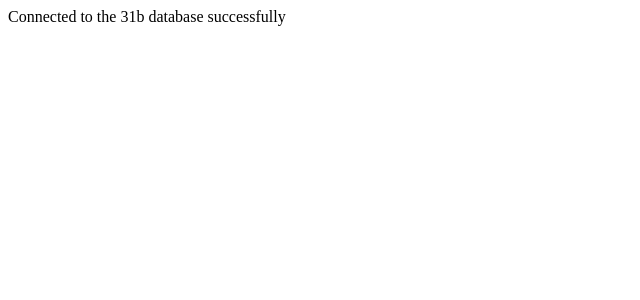
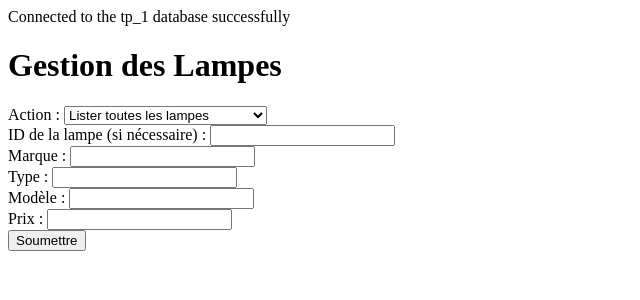
Before and after one commit to yacdja/tp_1_djabali_yacine, a PHP site: page / in a window 1280 px wide. Shown: the top 300 px of the page, without its empty margins (0-640 px from the left). Run offline with PHP 8.4, Linux system fonts and the light colour scheme.

Commit message:
– PHP tp2

```diff
--- /dev/null
+++ b/class/CRUD.php
@@ -0,0 +1,86 @@
+<?php
+class CRUD{
+    /**
+     * @return array
+     */
+    public function getLampes(){
+        global $oPDO;
+        $oPDOStatement = $oPDO->query("SELECT id, brand, model, price, type FROM lampe ORDER BY id ASC");
+
+        $lampes = $oPDOStatement->fetchAll(PDO::FETCH_ASSOC);
+        return $lampes;
+    }
+
+    public function getLampeById($id){
+        global $oPDO;
+        $oPDOStatement = $oPDO->prepare("SELECT id, brand, model, price, type FROM lampe WHERE id = :id");
+        $oPDOStatement ->bindParam(':id', $id, PDO::PARAM_INT);
+
+        //execution de la requete
+        $oPDOStatement->execute();
+
+        //recuperation de resultat
+        $lampe=$oPDOStatement->fetch(PDO::FETCH_ASSOC);
+        return $lampe;
+
+    }
+
+    public function addLampe($lampe){
+        global $oPDO;
+
+        //preparation de la requete
+        $oPDOStatement = $oPDO->prepare('INSERT INTO lampe SET brand=:brand, type=:type, model=:model, price=:price');
+        $oPDOStatement ->bindParam(':brand', $lampe['brand'], PDO::PARAM_STR);
+        $oPDOStatement ->bindParam(':type', $lampe['type'], PDO::PARAM_STR);
+        $oPDOStatement ->bindParam(':model', $lampe['model'], PDO::PARAM_STR);
+        $oPDOStatement ->bindParam(':price', $lampe['price'], PDO::PARAM_STR);
+
+
+        //execution de la requete
+        $oPDOStatement->execute();
+
+        //tester le nombre de lignes affectees
+        if ($oPDOStatement->rowCount() <= 0) {
+            return false;
+        }
+        return $oPDO->lastInsertId();
+    }
+
+    public function updateLampeById($id, $lampe){
+        global $oPDO;
+
+        $oPDOStatement = $oPDO->prepare('UPDATE lampe SET brand=:brand, type=:type, model=:model, price=:price WHERE id=:id');
+
+        $oPDOStatement->bindParam(':id', $id, PDO::PARAM_INT);
+        $oPDOStatement->bindParam(':brand', $lampe['brand'], PDO::PARAM_STR);
+        $oPDOStatement->bindParam(':type', $lampe['type'], PDO::PARAM_STR);
+        $oPDOStatement->bindParam(':model', $lampe['model'], PDO::PARAM_STR);
+        $oPDOStatement->bindParam(':price', $lampe['price'], PDO::PARAM_STR);
+
+        // Exécution de la requête
+        $oPDOStatement->execute();
+
+        // Tester le nombre de lignes affectées
+        if ($oPDOStatement->rowCount() <= 0) {
+            return false;
+        }
+        return true;
+    }
+
+    public function deleteLampeById($id){
+        global $oPDO;
+        $lampe=$this->getLampeById($id);
+
+        if($lampe){
+            $oPDOStatement = $oPDO->prepare("DELETE FROM lampe WHERE id=:id");
+            $oPDOStatement->bindParam(':id', $id, PDO::PARAM_INT);
+            $oPDOStatement->execute();
+
+            return "La lampe a etait retiré!!";
+        }
+        else{
+            return "lampe non trouvé";
+        }
+    }
+}
+?>
--- /dev/null
+++ b/class/Lampe.php
@@ -0,0 +1,32 @@
+<?php
+class Lampe {
+    private $crud;
+    private $id;
+    private $brand;
+    private $type;
+    private $model;
+    private $price;
+    public function createLampe() {
+        $lampeData = [
+            'brand' => $this->getBrand(),
+            'type' => $this->getType(),
+            'model' => $this->getModel(),
+            'price' => $this->getPrice()
+        ];
+        return $this->crud->addLampe($lampeData);
+    }
+
+    public function updateLampe() {
+        $lampeData = [
+            'brand' => $this->getBrand(),
+            'type' => $this->getType(),
+            'model' => $this->getModel(),
+            'price' => $this->getPrice()
+        ];
+        return $this->crud->updateLampeById($this->getId(), $lampeData);
+    }
+
+    public function deleteLampe() {
+        return $this->crud->deleteLampeById($this->getId());
+    }
+}
--- a/index.php
+++ b/index.php
@@ -1,19 +1,140 @@
 <?php
 $host = "localhost";
-$db = "31b";
+$db = "tp_1";
 $user = "root";
 $password = "";
 
 $dsn = "mysql:host=$host;dbname=$db;charset=UTF8";
 
-global $oPDO;
+// Utilisez try-catch pour gérer les exceptions PDO
 try {
     $oPDO = new PDO($dsn, $user, $password);
-    if ($oPDO) {
-        echo "Connected to the $db database successfully";
-    }
+    // Configurez PDO pour générer des exceptions en cas d'erreur SQL
+    $oPDO->setAttribute(PDO::ATTR_ERRMODE, PDO::ERRMODE_EXCEPTION);
+    echo "Connected to the $db database successfully";
 } catch (PDOException $e) {
-    echo $e->getMessage();
+    // En cas d'erreur de connexion, affichez l'erreur
+    die("Connection failed: " . $e->getMessage());
 }
 
+require_once "class/CRUD.php";
+require_once "class/Lampe.php";
+
+$crud = new CRUD($oPDO);
+$lampe = new Lampe($crud);
+$result = "";
+
+// Traitement du formulaire
+if ($_SERVER["REQUEST_METHOD"] == "POST" && isset($_POST["action"])) {
+    if ($_POST["action"] == "getLampes") {
+        $lampes = $crud->getLampes();
+    } elseif ($_POST["action"] == "getLampeById" && isset($_POST["id"])) {
+        $id = $_POST["id"];
+        // Appelez la méthode getLampeById() à partir de l'instance CRUD
+        $result = $crud->getLampeById($id);
+    } elseif ($_POST["action"] == "addLampe" && isset($_POST["brand"], $_POST["type"], $_POST["model"], $_POST["price"])) {
+        $newLampe = [
+            "brand" => $_POST["brand"],
+            "type" => $_POST["type"],
+            "model" => $_POST["model"],
+            "price" => $_POST["price"]
+        ];
+        $insertedId = $crud->addLampe($newLampe);
+        if ($insertedId) {
+            $result = "Lampe ajoutée avec l'ID : $insertedId";
+        } else {
+            $result = "Échec de l'ajout de la lampe";
+        }
+    } elseif ($_POST["action"] == "updateLampeById" && isset($_POST["id"], $_POST["brand"], $_POST["type"], $_POST["model"], $_POST["price"])) {
+        $id = $_POST["id"];
+        $updatedLampe = [
+            "brand" => $_POST["brand"],
+            "type" => $_POST["type"],
+            "model" => $_POST["model"],
+            "price" => $_POST["price"]
+        ];
+        $success = $crud->updateLampeById($id, $updatedLampe);
+        if ($success) {
+            $result = "Lampe mise à jour avec succès";
+        } else {
+            $result = "Échec de la mise à jour de la lampe";
+        }
+    } elseif ($_POST["action"] == "deleteLampeById" && isset($_POST["id"])) {
+        $id = $_POST["id"];
+        $result = $crud->deleteLampeById($id);
+    }
+}
 ?>
+
+<!DOCTYPE html>
+<html lang="fr">
+<head>
+    <meta charset="UTF-8">
+    <title>Formulaire Lampe</title>
+</head>
+<body>
+    <h1>Gestion des Lampes</h1>
+
+    <!-- Affichage des résultats -->
+    <?php if (!empty($result)) : ?>
+        <div>
+            <?php if (is_array($result)) : ?>
+                <ul>
+                    <?php foreach ($result as $item) : ?>
+                        <li><?php echo $item; ?></li>
+                    <?php endforeach; ?>
+                </ul>
+            <?php else : ?>
+                <?php echo $result; ?>
+            <?php endif; ?>
+        </div>
+    <?php endif; ?>
+
+    <!-- Afficher la liste de toutes les lampes -->
+    <?php if (isset($lampes) && is_array($lampes)) : ?>
+        <h2>Liste de toutes les lampes :</h2>
+        <ul>
+            <?php foreach ($lampes as $lampe) : ?>
+                <li>
+                    <?php echo "ID: " . $lampe['id'] . ", Marque: " . $lampe['brand'] . ", Type: " . $lampe['type'] . ", Modèle: " . $lampe['model'] . ", Prix: " . $lampe['price']; ?>
+                </li>
+            <?php endforeach; ?>
+        </ul>
+    <?php endif; ?>
+
+    <!-- Formulaire pour interagir avec les fonctions de la classe Lampe -->
+    <form method="post">
+        <label for="action">Action :</label>
+        <select name="action" id="action">
+            <option value="getLampes">Lister toutes les lampes</option>
+            <option value="getLampeById">Obtenir une lampe par ID</option>
+            <option value="addLampe">Ajouter une lampe</option>
+            <option value="updateLampeById">Mettre à jour une lampe par ID</option>
+            <option value="deleteLampeById">Supprimer une lampe par ID</option>
+        </select>
+        <br>
+
+        <label for="id">ID de la lampe (si nécessaire) :</label>
+        <input type="number" name="id" id="id">
+        <br>
+
+        <label for="brand">Marque :</label>
+        <input type="text" name="brand" id="brand">
+        <br>
+
+        <label for="type">Type :</label>
+        <input type="text" name="type" id="type">
+        <br>
+
+        <label for="model">Modèle :</label>
+        <input type="text" name="model" id="model">
+        <br>
+
+        <label for="price">Prix :</label>
+        <input type="text" name="price" id="price">
+        <br>
+
+        <input type="submit" value="Soumettre">
+    </form>
+</body>
+</html>
```
Also changed, not shown: 1 other file.
